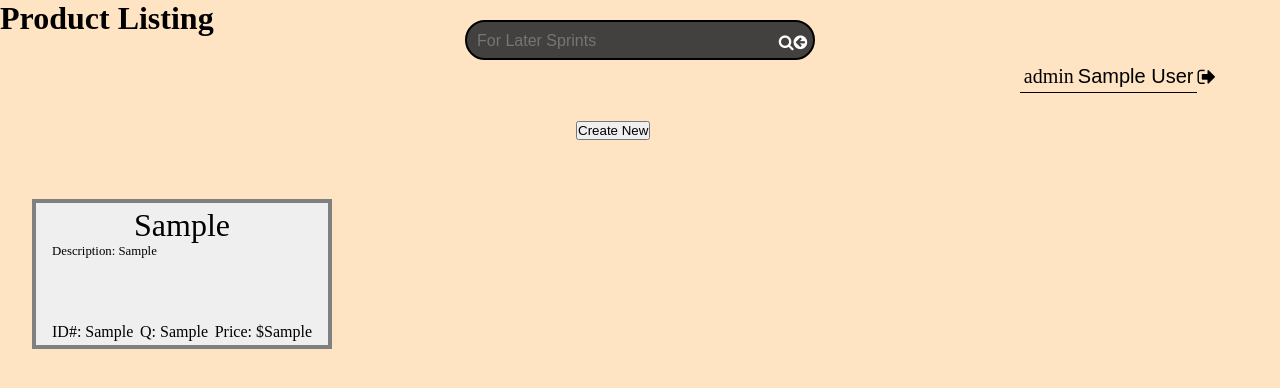
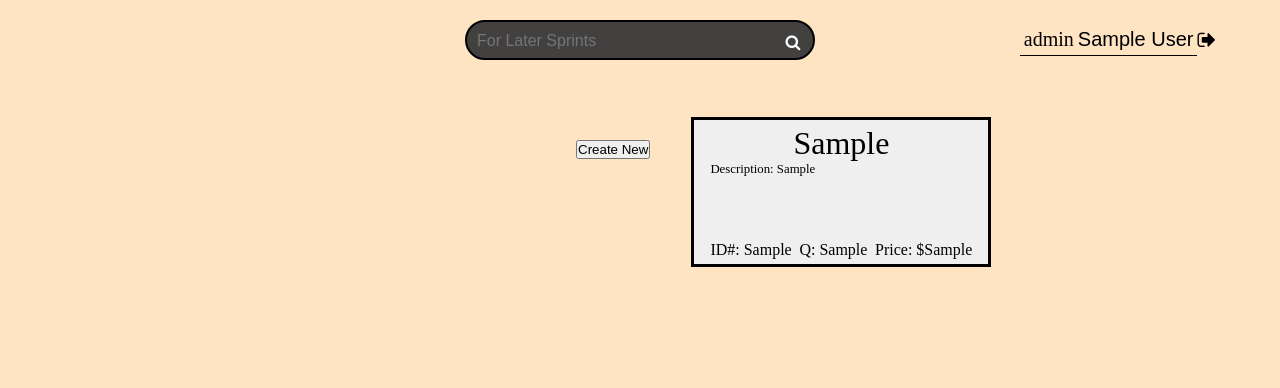
Before and after one commit to TeamNumber5/Kiosk, a Django app: template menu/templates/productListing.html in a window 1280 px wide. Shown: the top 388 px of the page. Run offline with Django 3.2, Linux system fonts and the light colour scheme; the template is opened without the code that fills it: most values are stand-ins (such as "Sample title", 1, 10 or a date in 2020).

Commit message:
Styled the product listing page

```diff
--- a/menu/templates/productListing.html
+++ b/menu/templates/productListing.html
@@ -12,7 +12,7 @@
         </script>
 
     <body>
-        <h1 id="tmp">Product Listing</h1>
+
 
         <nav>
         <div class="info">
@@ -20,7 +20,6 @@
                 <input class="search-text" type="text" name="" placeholder="For Later Sprints">
                 <a class="search-btn" href="#">
                     <i class="fa fa-search" aria-hidden="true"></i>
-                    <i class="fa fa-arrow-circle-left" aria-hidden="true"></i>
                 </a>
             </div>
             <div class="account">
--- a/static/css/product_listing.css
+++ b/static/css/product_listing.css
@@ -152,7 +152,7 @@ body {
     position: relative;
     font-size: 20px;
     margin-left: 45%;
-    margin-right: 40%:
+    margin-right: 40%;
     width: 20%;
     height: 50px;
     cursor: auto;
@@ -161,11 +161,11 @@ body {
 
 .Item-Card{
     background-color: #EFEFEF;
-    border: 4px solid grey;
+    border: 3px solid black;
     width: 20vw;
     min-width:300px;
     min-height:150px;
-    max-height 200px;
+    max-height: 200px;
     cursor: pointer;
     display: flex;
     padding-left:1rem;
@@ -173,13 +173,21 @@ body {
     flex-direction:column;
     align-items: center;
     justify-content: center;
+    margin: 5px;
 }
 
 .Card-Container{
+
+/*
     display: flex;
+    justify-content: space-between;
+*/
+    display: inline-flex;
+    flex-wrap: wrap;
     justify-content: space-between;
 
     padding: 2rem;
+
 }
 
 
```
